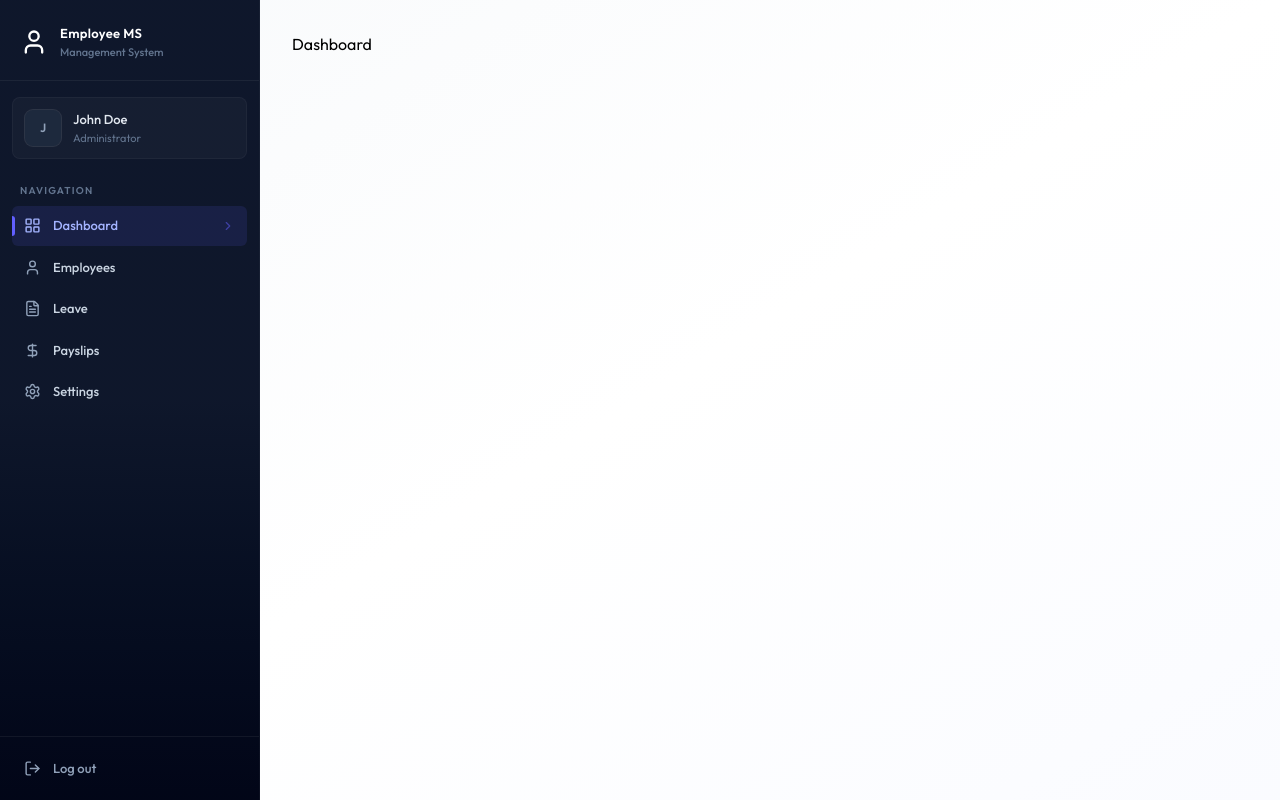
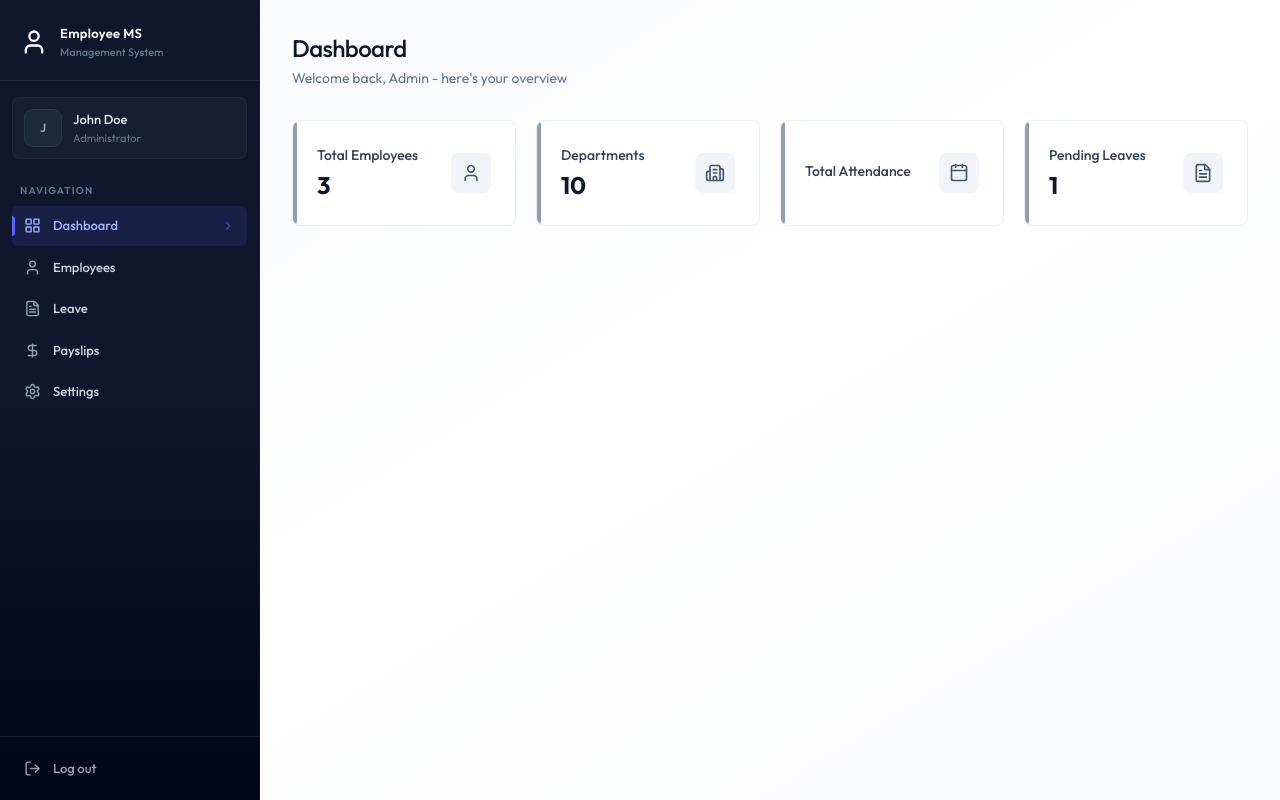
Before and after one commit to Himanshukabsuri/Employee-Management-System, a React (Vite) app in the folder client/: page /dashboard in a window 1280 px wide. Built offline with nearby package versions, Linux system fonts and the light colour scheme.

Commit message:
add dashboard ui

```diff
--- /dev/null
+++ b/client/src/components/AdminDashboard.jsx
@@ -0,0 +1,67 @@
+import { Building2Icon, CalendarIcon, FileTextIcon, UserIcon } from 'lucide-react'
+import React from 'react'
+
+const AdminDashboard = ({data}) => {
+
+    const stats = [
+        {
+            icon:UserIcon,
+            value:data.totalEmployees,
+            label:"Total Employees",
+            description:"Active workforce",
+        },
+
+        {
+            icon:Building2Icon,
+            value:data.totalDepartments,
+            label:"Departments",
+            description:"Organization units",
+        },
+
+        {
+            icon:CalendarIcon,
+            value:data.totalAttendance,
+            label:"Total Attendance",
+            description:"Checked in today",
+        },
+
+        {
+            icon:FileTextIcon,
+            value:data.pendingLeaves,
+            label:"Pending Leaves",
+            description:"Awaiting approval",
+        },
+
+
+    ]
+  return  (
+    <div className='animate-fade-in'>
+        <div className='page-header'>
+                <h1 className='page-title'>Dashboard</h1>
+                <p className='page-subtitle'>Welcome back, Admin - here's your overview</p>
+        </div>
+
+        <div className='grid grid-cols-1 sm:grid-cols-2 lg:grid-cols-4 gap-4 sm:gap-5 mb-8'>
+            {
+                stats.map((s)=>(
+                    <div key={s.label} className='card card-hover p-5 sm:p-6 relative overflow-hidden group flex items-center justify-between'>
+                        <div>
+                            <div className='absolute left-0 top-0 bottom-0 w-1 rounded-r-full bg-slate-500/70 group-hover:bg-indigo-500/70'/>
+                            <p className='text-sm font-medium text-slate-700'>{s.label}</p>
+                            <p className='text-2xl font-bold text-slate-900 mt-1'>{s.value}</p>
+                        </div>
+
+                        <s.icon className='size-10 p-2.5 rounded-lg bg-slate-100 text-slate-600 group-hover:bg-indigo-50 group-hover:text-indigo-600 transition-colors duration-200' />
+
+                    </div>
+                ))
+            }
+        </div>
+
+
+
+    </div>
+  )
+}
+
+export default AdminDashboard
--- /dev/null
+++ b/client/src/components/EmployeeDashboard.jsx
@@ -0,0 +1,69 @@
+import { ArrowRightIcon, CalendarIcon, DollarSignIcon, FileTextIcon } from 'lucide-react';
+import React from 'react'
+import { Link } from 'react-router-dom';
+
+const EmployeeDashboard = ({data}) => {
+
+    const emp = data.employee;
+
+    const cards = [
+        {
+            icon:CalendarIcon,
+            value:data.currentMonthAttendance,
+            title:"Days Present",
+            subtitle:"This month",
+        },
+
+        {
+            icon:FileTextIcon,
+            value:data.pendingLeaves,
+            title:"Pending Leaves",
+            subtitle:"Awaiting approval",
+        },
+
+        {
+            icon:DollarSignIcon,
+            value:data.latestPayslip ? `$${data.latestPayslip.netSalary?.toLocaleString()}` : "N/A",
+            title:"Latest Payslip",
+            subtitle:"Most recent payout",
+        },
+    ]
+  return (
+    <div className='animate-fade-in'>
+        <div className='page-header'>
+                <h1 className='page-title'>Welcome, {emp?.firstName}!</h1>
+                <p className='page-subtitle'>{emp?.position} - {emp?.department || "No Department"}</p>
+        </div>
+
+        <div className='grid grid-cols-1 sm:grid-cols-3 gap-4 sm:gap-5 mb-8'>
+            {
+                cards.map((card,index)=>(
+                    <div key={index} className='card card-hover p-5 sm:p-6 relative overflow-hidden group flex items-center justify-between'>
+                        <div>
+                            <div className='absolute left-0 top-0 bottom-0 w-1 rounded-r-full bg-slate-500/70 group-hover:bg-indigo-500/70'/>
+                            <p className='text-sm font-medium text-slate-700'>{card.title}</p>
+                            <p className='text-2xl font-bold text-slate-900 mt-1'>{card.value}</p>
+                        </div>
+
+                        <card.icon className='size-10 p-2.5 rounded-lg bg-slate-100 text-slate-600 group-hover:bg-indigo-50 group-hover:text-indigo-600 transition-colors duration-200' />
+
+                    </div>
+                ))
+            }
+        </div>
+
+        <div className='flex flex-col sm:flex-row gap-3'>
+            <Link to="/attendance" className='btn-primary text-center inline-flex items-center justify-center gap-2'>
+                Mark Attendance <ArrowRightIcon className='w-4 h-4'/>
+            </Link>
+
+            <Link to="/leave" className='btn-secondary text-center '>
+                Apply for leave
+            </Link>
+        </div>
+
+    </div>
+  )
+}
+
+export default EmployeeDashboard
--- /dev/null
+++ b/client/src/components/Loading.jsx
@@ -0,0 +1,13 @@
+import React from 'react'
+
+const Loading = () => {
+  return (
+    <div className='flex justify-center h-screen items-center'>
+      <div className='animate-spin size-8 border-2 border-indigo-600 border-t-transparent rounded-full'>
+
+      </div>
+    </div>
+  )
+}
+
+export default Loading
--- a/client/src/pages/Dashboard.jsx
+++ b/client/src/pages/Dashboard.jsx
@@ -1,11 +1,31 @@
-import React from 'react'
+import React, { useEffect, useState } from 'react'
+import { dummyAdminDashboardData, dummyEmployeeDashboardData } from '../assets/assets'
+import Loading from '../components/Loading'
+import EmployeeDashboard from '../components/EmployeeDashboard'
+import AdminDashboard from '../components/AdminDashboard'
 
 const Dashboard = () => {
-  return (
-    <div>
-      <h1>Dashboard</h1>
-    </div>
-  )
+  const [data,setData] = useState(null)
+  const [loading,setLoading] = useState(true)
+
+  useEffect(()=>{
+    setData(dummyAdminDashboardData)
+    setTimeout(()=>{
+      setLoading(false)
+    },1000)
+  },[])
+
+  if (loading) {
+    return <Loading/>
+  }
+  if(!data) return <p className='text-center text-slate-500 py-12'>Failed to load dashboard</p>
+
+  if (data.role === "ADMIN") {
+    return <AdminDashboard data={data}/>
+  }else{
+    return <EmployeeDashboard data={data}/>
+  }
+
 }
 
 export default Dashboard
```
